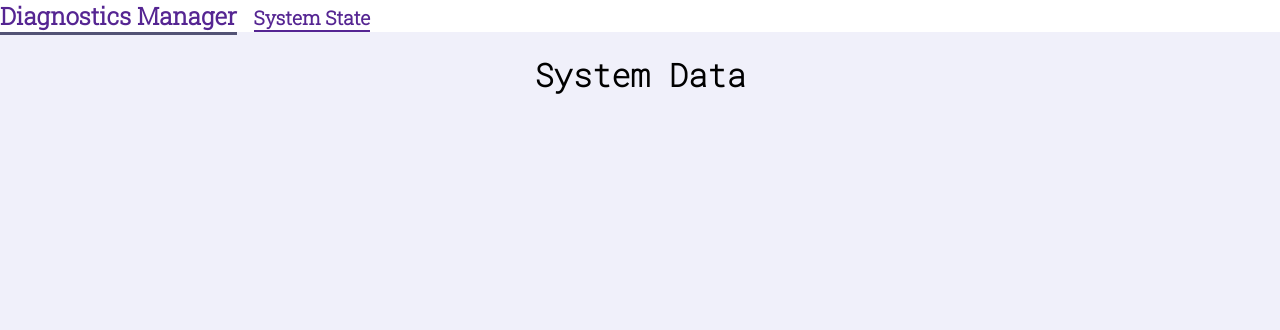
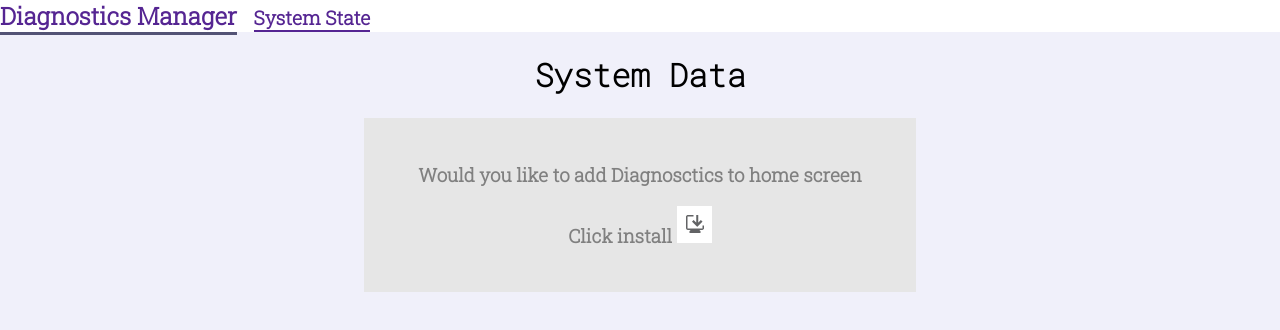
Before and after one commit to kailaa-sri/PWA, a plain HTML site: page index.html in a window 1280 px wide. Drawn offline with Linux system fonts and the light colour scheme.

Commit message:
updated install
updated install

```diff
--- a/index.html
+++ b/index.html
@@ -22,10 +22,12 @@
         </a>
     </nav>
     <h1>System Data</h1>
-    <div id="promotion" class="hidden">
+    <div id="promotion">
         <h3>Would you like to add Diagnosctics to home screen
         </h3>
-        <button id="Install">Install</button>
+        <h3>Click install
+            <img src="install.png">
+        </h3>
     </div>
 
 
--- a/index.js
+++ b/index.js
@@ -14,7 +14,7 @@ window.onload = function() {
     window.addEventListener('appinstalled', (event) => {
         console.log('👍', 'appinstalled', event);
         installed = 1;
-        document.getElementById("promotion").classList.add("hidden");
+        //document.getElementById("promotion").classList.add("hidden");
         // Clear the deferredPrompt so it can be garbage collected
         window.deferredPrompt = null;
     });
```
